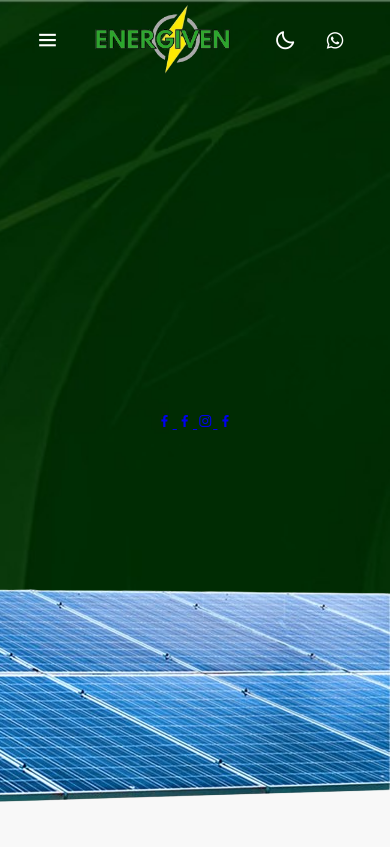
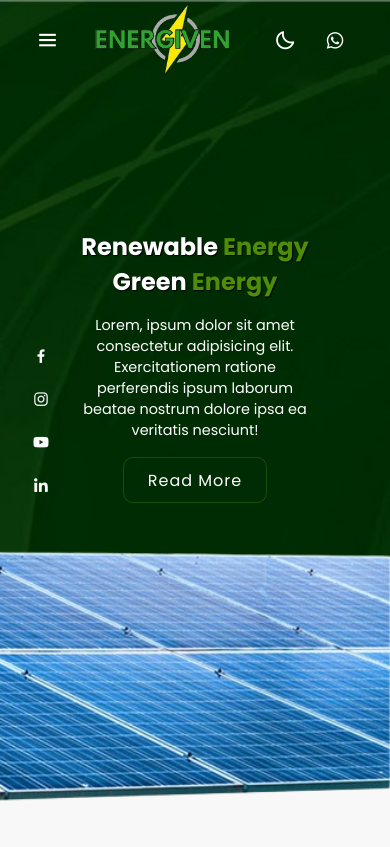
Before and after one commit to edward2287/energyven, a plain HTML site: page index.html in a window 390 px wide. Drawn offline with nearby package versions, Linux system fonts and the light colour scheme.

Commit message:
seccion home lista con responsive

```diff
--- a/css/index.css
+++ b/css/index.css
@@ -15,6 +15,7 @@
     --search-bar: #f2f2f2;
     --search-text: #010718;
     --verde_1: #69da32;
+    --verde_1-transparent: rgba(106, 218, 50, 0.2);
     --verde_2: #002e00;
     --verde_3: #4e8d08;
 
@@ -29,6 +30,8 @@
     box-sizing: border-box;
     font-family: "Poppins", sans-serif;;
 }
+
+/* home */
 
 .home {
     background: url(../recursos/home-sinbg.webp);
@@ -51,9 +54,176 @@
     justify-content: center;
 }
 
+/* home- seccion de informacion */
 
+.home .container .info-home {
+    width: 100%;
+    height: 100vh;
+    display: flex;
+    align-items: center;
+    justify-content: center;
+    position: relative;
+
+
+}
+
+.home .container .info-home .social-media {
+    position: absolute;
+    top: 0;
+    left: 0;
+    height: 100vh;
+    display: flex;
+    flex-direction: column;
+    align-items: center;
+    justify-content: center;
+    gap: 1rem;
+    padding: 0 2rem;
+    z-index: 2;
+}
+
+.home .container .info-home .social-media a {
+    text-decoration: none;
+    color: var(--text-color);
+    font-size: 18px;
+}
+.home .container .info-home .social-media a i {
+    width: 100%;
+    height: 100%;
+    cursor: pointer;
+}
+
+.home .container .info-home .info {
+    width: 60%;
+    display: flex;
+    flex-direction: column;
+    gap: 1rem;
+    z-index: 10;
+    padding: 1rem 1rem 8rem 1rem;
+}
+
+.home .container .info-home .info .info-title {
+    width: 100%;
+    display: flex;
+    flex-direction: column;
+
+}
+
+.home .container .info-home .info .info-title h2 {
+    color: var(--text-color);
+    font-size: 2.5rem;
+    text-shadow: 1px 1px 1px #000;
+}
+
+.home .container .info-home .info .info-title h2 span {
+    color: var(--verde_3);
+    text-shadow: 1px 1px 1px #000;
+}
+
+.home .container .info-home .info .info-text {
+    color: var(--text-color);
+    font-size: .9rem;
+}
+
+.btn {
+    text-decoration: none;
+    color: var(--text-color);
+    border: 1px solid var(--verde_1-transparent);
+    width: max-content;
+    padding: .6rem 1.5rem;
+    border-radius: 10px;
+    display: inline-block;
+    letter-spacing: 1px;
+    overflow: hidden;
+    position: relative;
+    transition: all .3s ease;
+
+}
+
+.btn:hover {
+    background: var(--verde_1);
+    color: white;
+    border: 1px solid transparent;
+    text-shadow: 1px 1px 1px #000;
+    box-shadow: 0 0 10px var(--verde_1),
+                0 0 40px var(--verde_1),
+                0 0 80px var(--verde_1);
+    transition-delay: 1s;
+}
+
+.btn span {
+    position: absolute;
+    display: block;
+}
+
+#span1 {
+    top: 0;
+    left: -100%;
+    width: 100%;
+    height: 2px;
+    background: linear-gradient(90deg, transparent,var(--verde_1));
+}
+
+.btn:hover #span1 {
+    left: 100%;
+    transition: 1s;
+}
+
+#span3 {
+    bottom: 0;
+    right: -100%;
+    width: 100%;
+    height: 2px;
+    background: linear-gradient(270deg, transparent,var(--verde_1));
+}
+
+.btn:hover #span3 {
+    right: 100%;
+    transition: 1s;
+    transition-delay: .5s;
+}
+
+#span2 {
+    top: -100%;
+    right: 0;
+    width: 2px;
+    height: 100%;
+    background: linear-gradient(180deg, transparent,var(--verde_1));
+}
+
+.btn:hover #span2 {
+    top: 100%;
+    transition: 1s;
+    transition-delay: .25s;
+}
+
+#span4 {
+    bottom: -100%;
+    left: 0;
+    width: 2px;
+    height: 100%;
+    background: linear-gradient(360deg, transparent,var(--verde_1));
+}
+
+.btn:hover #span4 {
+    bottom: 100%;
+    transition: 1s;
+    transition-delay: .75s;
+}
+
+
+
+
+
+/* home - imagen de paneles home */
 .home .container .img {
     position: absolute;
     bottom: 0;
     right: 0;
+    height: 300px;
+    width: 100%;
+    background: url(../recursos/paneles-removebg.webp);
+    background-repeat: no-repeat;
+    background-size: contain;
+    background-position: right;
+
 }
--- a/css/nav.css
+++ b/css/nav.css
@@ -177,7 +177,7 @@ display: none;
     backdrop-filter: blur(10px);
     width: 100%;
     height: 0;
-    top: 0;
+    top:0;
     right: 0;
     display: flex;
     align-items: center;
@@ -205,12 +205,12 @@ display: none;
     list-style: none;
     transition: all .3s ease;
 
+
 }
 
 
 .nav-links .dropdown ul li:hover {
     background: var(--verde_3);
-    border-radius: 0 0 10px 10px;
 }
 
 .nav-links .dropdown ul li a {
--- a/index.html
+++ b/index.html
@@ -8,6 +8,7 @@
     <link href='https://unpkg.com/boxicons@2.1.4/css/boxicons.min.css' rel='stylesheet'>
     <!-- css -->
     <link rel="stylesheet" href="./css/index.css">
+    <link rel="stylesheet" href="./responsive-css/index.css">
 
 </head>
 <body>
@@ -84,19 +85,34 @@
                         <i class='bx bxl-facebook' ></i>
                     </a>
                     <a href="#">
-                        <i class='bx bxl-facebook' ></i>
-                    </a>
-                    <a href="#">
                         <i class='bx bxl-instagram' ></i>
                     </a>
                     <a href="#">
-                        <i class='bx bxl-facebook' ></i>
+                        <i class='bx bxl-youtube' ></i>
+                    </a>
+                    <a href="#">
+                        <i class='bx bxl-linkedin'></i>
                     </a>
                 </article>
-                <section class="info"></section>
+                <section class="info">
+                    <article class="info-title">
+                        <h2>Renewable <span>Energy</span></h2>
+                        <h2>Green <span>Energy</span></h2>
+                    </article>
+                    <article class="info-text">
+                        <p>Lorem, ipsum dolor sit amet consectetur adipisicing elit. Exercitationem ratione perferendis ipsum laborum beatae nostrum dolore ipsa ea veritatis nesciunt!</p>
+                    </article>
+                    <a href="#" class="btn">
+                        <span id="span1"></span>
+                        <span id="span2"></span>
+                        <span id="span3"></span>
+                        <span id="span4"></span>
+                        Read More
+                    </a>
+                </section>
             </section>
             <article class="img">
-                <img src="./recursos/paneles-removebg.webp" alt="paneles">
+                <!-- img src="./recursos/paneles-removebg.webp" alt="paneles"> -->
             </article>
         </div>
 
--- /dev/null
+++ b/responsive-css/index.css
@@ -0,0 +1,52 @@
+@media (min-width: 1440px) {
+    .home .container .img {
+        height: 360px;
+    }
+
+}
+
+@media (max-width: 960px) {
+    .home .container .info-home .info {
+        align-items: center;
+        justify-content: center;
+        width: 80%;
+    }
+
+    .home .container .info-home .info .info-title h2 {
+        width: 100%;
+        text-align: center;
+    }
+
+    .home .container .info-home .info .info-text {
+        width: 100%;
+        text-align: center;
+    }
+}
+
+@media (max-width: 840px) {
+    .home .container .img {
+        height: 350px;
+        background-size: cover;
+
+
+    }
+}
+
+@media (max-width: 540px) {
+    .home .container .info-home .info .info-title h2 {
+        font-size: 1.8rem;
+    }
+
+    .home .container .info-home .info .info-text {
+        width: 80%;
+
+    }
+
+
+}
+
+@media (max-width: 400px) {
+    .home .container .info-home .info .info-title h2 {
+        font-size: 1.5rem;
+    }
+}
```
